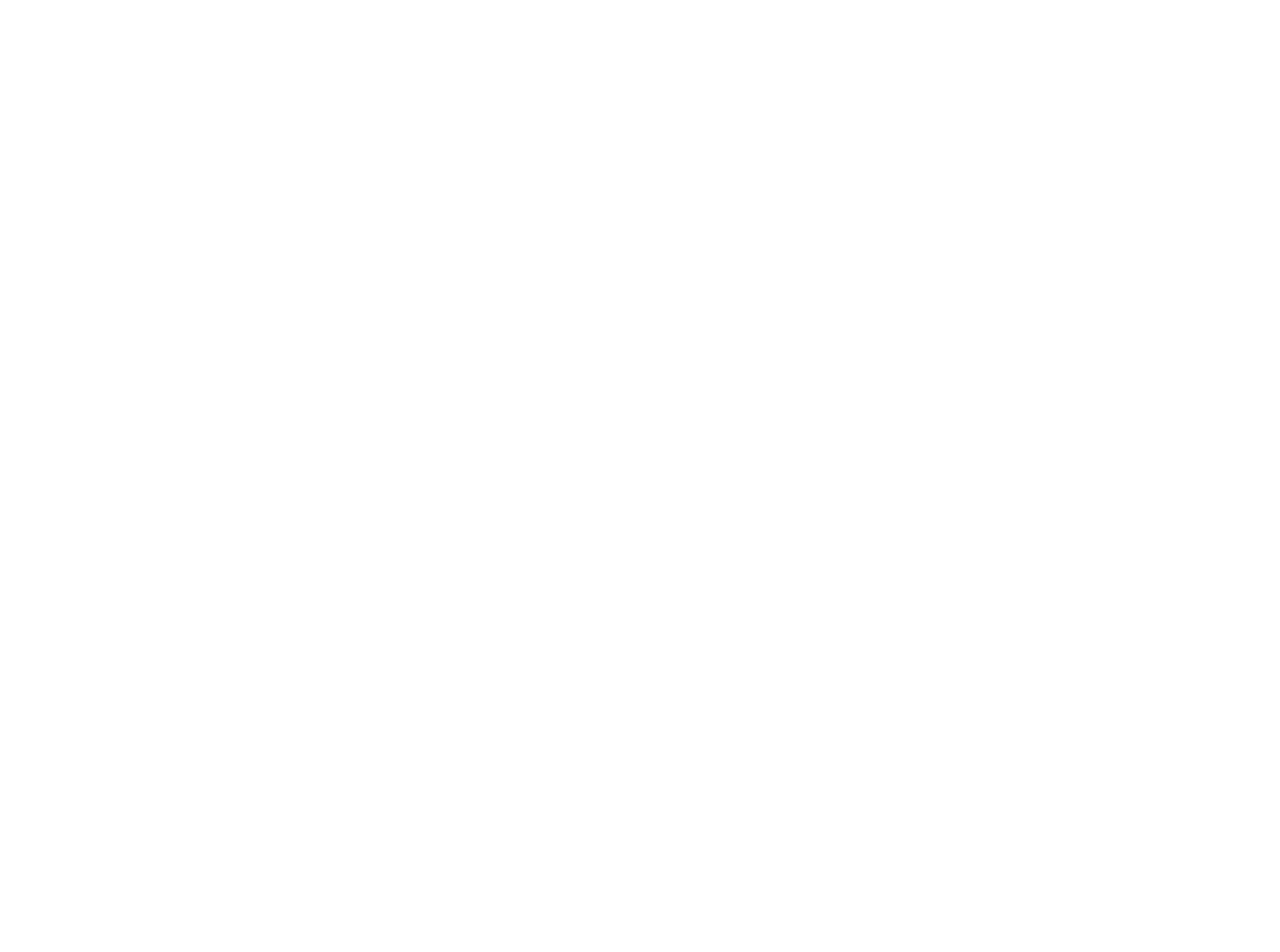
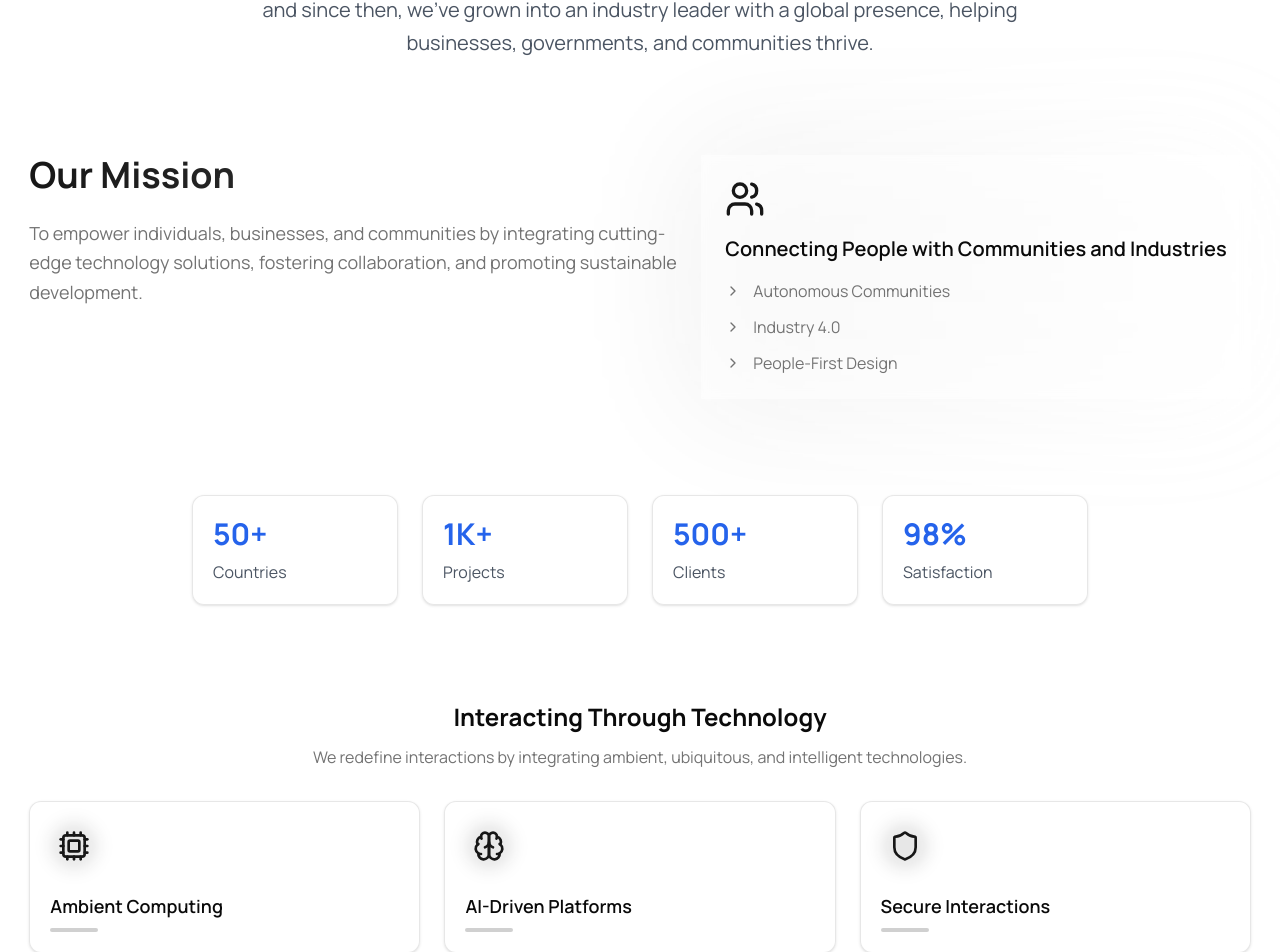
Before and after one commit to whoisrobb/automatedi, a Next.js app: page / in a window 1280 px wide. Shown: the part 1195-2147 px from the top of the page. Before the commit the page ends 828 px from the top, so only its background shows below. Built offline with nearby package versions, Linux system fonts and the light colour scheme.

Commit message:
feat: Add About section and floating elements, update page layout and styles

```diff
--- a/src/app/page.tsx
+++ b/src/app/page.tsx
@@ -1,3 +1,4 @@
+import About from "@/components/sections/about";
 import FeatureGrid from "@/components/sections/feature-grid";
 import Hero from "@/components/sections/hero";
 import Image from "next/image";
@@ -7,6 +8,7 @@
     <div className="flex flex-col items-center justify-center">
       <Hero />
       <FeatureGrid />
+      <About />
     </div>
   );
 }
--- /dev/null
+++ b/src/components/elements/floating-elements.tsx
@@ -0,0 +1,43 @@
+import { Circle, Square, Triangle } from 'lucide-react'
+import React from 'react'
+import { Card, CardContent } from '../ui/card'
+
+export const FloatingCircle = () => (
+    <div className="absolute top-20 left-10 animate-float-slow">
+        <Circle className="w-6 h-6 text-red-300" />
+    </div>
+)
+
+export const FloatingSquare = () => (
+    <div className="absolute top-40 right-20 animate-float-slower">
+        <Square className="w-8 h-8 text-orange-300 rotate-45" />
+    </div>
+)
+
+export const FloatingTriangle = () => (
+    <div className="absolute bottom-40 left-1/4 animate-float">
+        <Triangle className="w-10 h-10 text-red-400" />
+    </div>
+)
+
+
+export function FloatingCard({ className, children }: { className: string; children: React.ReactNode }) {
+    return (
+      <div className={`absolute ${className}`}>
+        <div className="bg-white/80 backdrop-blur-lg rounded-2xl p-6 shadow-lg transform transition-all duration-300 hover:scale-105">
+          {children}
+        </div>
+      </div>
+    );
+}
+
+export function StatCard({ number, label }: { number: string; label: string }) {
+    return (
+        <Card className="group hover:shadow-lg transition-all duration-300 bg-card/50 backdrop-blur-sm border-primary/10 overflow-hidden">
+            <CardContent className="p-5">
+                <div className="text-3xl font-bold text-blue-600 mb-2">{number}</div>
+                <div className="text-gray-600">{label}</div>
+            </CardContent>
+        </Card>
+    );
+}
--- /dev/null
+++ b/src/components/sections/about-us.tsx
@@ -0,0 +1,32 @@
+"use client";
+
+import { Target, Trophy } from 'lucide-react'
+import React, { useRef } from 'react'
+import { FloatingCard, StatCard } from '../elements/floating-elements';
+
+const AboutUs = () => {
+    const aboutRef = useRef<HTMLDivElement>(null);
+  return (
+    <div
+        ref={aboutRef}
+        id='about'
+    >
+        <div className="max-w-[90rem] mx-auto px-6 lg:px-12 relative z-10">
+            <div className="relative">
+
+                <h1 className="text-6xl lg:text-7xl font-bold text-center mb-8 tracking-tight">
+                    About <span className="text-gradient">Us</span>
+                </h1>
+
+                <div className="relative">
+                    <p className="text-xl text-gray-600 max-w-3xl mx-auto text-center leading-relaxed">
+                        We're a team driven by innovation, sustainability, and collaboration, committed to solving global challenges with cutting-edge technology. Our journey started in 1970, and since then, we've grown into an industry leader with a global presence, helping businesses, governments, and communities thrive.
+                    </p>
+                </div>
+            </div>
+        </div>
+    </div>
+  )
+}
+
+export default AboutUs;
--- /dev/null
+++ b/src/components/sections/about.tsx
@@ -0,0 +1,106 @@
+import { ArrowUpRight, Brain, ChevronRight, Cpu, Globe2, Shield, Users, Zap } from 'lucide-react'
+import React from 'react';
+import { Card, CardContent } from '../ui/card';
+import AboutUs from './about-us';
+import { StatCard } from '../elements/floating-elements';
+
+const stats = [
+    { label: "Active Users", value: "2M+", icon: <Users className="w-4 h-4" /> },
+    { label: "Countries", value: "50+", icon: <Globe2 className="w-4 h-4" /> },
+    { label: "Processing Power", value: "10PB", icon: <Zap className="w-4 h-4" /> },
+];
+
+const About = () => {
+  return (
+    <div className="mt-48 space-y-24">
+    <AboutUs />
+
+    <div className="flex items-start justify-center">
+        <div className="max-w-2xl mx-auto mb-16">
+            <h2 className="text-4xl font-bold mb-6 bg-clip-text text-transparent bg-gradient-to-r from-primary to-primary/80">
+                Our Mission
+            </h2>
+            <p className="text-lg text-muted-foreground leading-relaxed">
+                To empower individuals, businesses, and communities by integrating cutting-edge technology
+                solutions, fostering collaboration, and promoting sustainable development.
+            </p>
+        </div>
+
+        <div className="relative">
+            <div className="absolute -inset-4 bg-gradient-to-r from-primary/20 to-secondary/20 blur-3xl opacity-30 rounded-3xl" />
+            <div className="relative bg-card/50 backdrop-blur-sm border-primary/10 overflow-hidden group hover:border-primary/20 transition-all duration-300">
+                <div className="p-6">
+                    <Users className="w-10 h-10 text-primary mb-4 transform group-hover:scale-110 transition-transform" />
+                    <h3 className="text-xl font-semibold mb-4">Connecting People with Communities and Industries</h3>
+                    <ul className="space-y-3">
+                        {["Autonomous Communities", "Industry 4.0", "People-First Design"].map((item, index) => (
+                            <li key={index} className="flex items-center gap-3 group/item">
+                                <ChevronRight className="w-4 h-4 text-primary/60 group-hover/item:translate-x-1 transition-transform" />
+                                <span className="text-muted-foreground">{item}</span>
+                            </li>
+                        ))}
+                    </ul>
+                </div>
+            </div>
+        </div>
+    </div>
+
+
+    {/* <div className="grid grid-cols-3 gap-4 max-w-3xl mx-auto mb-16">
+        {stats.map((stat, index) => (
+            <div
+                key={index}
+                className="group relative bg-background/50 backdrop-blur-sm rounded-lg p-4 border border-primary/10 hover:border-primary/20 transition-all duration-300 hover:-translate-y-1"
+            >
+                <div className="absolute inset-0 bg-gradient-to-br from-primary/5 to-transparent opacity-0 group-hover:opacity-100 transition-opacity rounded-lg" />
+                    <div className="relative flex items-center gap-2 text-primary/70 mb-2">
+                        {stat.icon}
+                        <span className="text-sm">{stat.label}</span>
+                    </div>
+                <p className="relative text-2xl font-bold">{stat.value}</p>
+            </div>
+        ))}
+    </div> */}
+
+    <div className="grid grid-cols-2 md:grid-cols-4 gap-6 max-w-4xl mx-auto mt-16">
+        <StatCard number="50+" label="Countries" />
+        <StatCard number="1K+" label="Projects" />
+        <StatCard number="500+" label="Clients" />
+        <StatCard number="98%" label="Satisfaction" />
+    </div>
+
+    <div className="mb-16">
+        <div className="text-center mb-8">
+            <h3 className="text-2xl font-bold mb-3">Interacting Through Technology</h3>
+            <p className="text-muted-foreground max-w-2xl mx-auto">
+                We redefine interactions by integrating ambient, ubiquitous, and intelligent technologies.
+            </p>
+        </div>
+
+        <div className="grid md:grid-cols-3 gap-6">
+            {[
+                { icon: <Cpu />, title: "Ambient Computing" },
+                { icon: <Brain />, title: "AI-Driven Platforms" },
+                { icon: <Shield />, title: "Secure Interactions" }
+            ].map((item, index) => (
+                <Card key={index} className="group hover:shadow-lg transition-all duration-300 bg-card/50 backdrop-blur-sm border-primary/10 overflow-hidden">
+                    <CardContent className="p-5">
+                        <div className="relative mb-4 inline-block">
+                            <div className="absolute inset-0 bg-primary/10 rounded-full blur group-hover:blur-xl transition-all" />
+                            <div className="relative p-2">
+                                {React.cloneElement(item.icon, { className: "w-8 h-8 text-primary transform group-hover:scale-110 transition-transform" })}
+                            </div>
+                        </div>
+                        <h4 className="text-lg font-semibold mb-2">{item.title}</h4>
+                        <div className="h-1 w-12 bg-primary/20 rounded-full transform origin-left group-hover:scale-x-150 transition-transform" />
+                    </CardContent>
+                </Card>
+            ))}
+        </div>
+
+    </div>
+    </div>
+  )
+}
+
+export default About
--- /dev/null
+++ b/src/components/ui/card.tsx
@@ -0,0 +1,76 @@
+import * as React from "react"
+
+import { cn } from "@/lib/utils"
+
+const Card = React.forwardRef<
+  HTMLDivElement,
+  React.HTMLAttributes<HTMLDivElement>
+>(({ className, ...props }, ref) => (
+  <div
+    ref={ref}
+    className={cn(
+      "rounded-xl border bg-card text-card-foreground shadow",
+      className
+    )}
+    {...props}
+  />
+))
+Card.displayName = "Card"
+
+const CardHeader = React.forwardRef<
+  HTMLDivElement,
+  React.HTMLAttributes<HTMLDivElement>
+>(({ className, ...props }, ref) => (
+  <div
+    ref={ref}
+    className={cn("flex flex-col space-y-1.5 p-6", className)}
+    {...props}
+  />
+))
+CardHeader.displayName = "CardHeader"
+
+const CardTitle = React.forwardRef<
+  HTMLDivElement,
+  React.HTMLAttributes<HTMLDivElement>
+>(({ className, ...props }, ref) => (
+  <div
+    ref={ref}
+    className={cn("font-semibold leading-none tracking-tight", className)}
+    {...props}
+  />
+))
+CardTitle.displayName = "CardTitle"
+
+const CardDescription = React.forwardRef<
+  HTMLDivElement,
+  React.HTMLAttributes<HTMLDivElement>
+>(({ className, ...props }, ref) => (
+  <div
+    ref={ref}
+    className={cn("text-sm text-muted-foreground", className)}
+    {...props}
+  />
+))
+CardDescription.displayName = "CardDescription"
+
+const CardContent = React.forwardRef<
+  HTMLDivElement,
+  React.HTMLAttributes<HTMLDivElement>
+>(({ className, ...props }, ref) => (
+  <div ref={ref} className={cn("p-6 pt-0", className)} {...props} />
+))
+CardContent.displayName = "CardContent"
+
+const CardFooter = React.forwardRef<
+  HTMLDivElement,
+  React.HTMLAttributes<HTMLDivElement>
+>(({ className, ...props }, ref) => (
+  <div
+    ref={ref}
+    className={cn("flex items-center p-6 pt-0", className)}
+    {...props}
+  />
+))
+CardFooter.displayName = "CardFooter"
+
+export { Card, CardHeader, CardFooter, CardTitle, CardDescription, CardContent }
```
